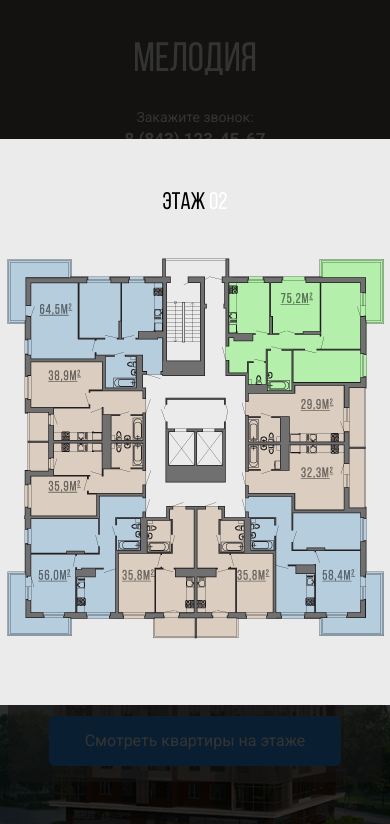
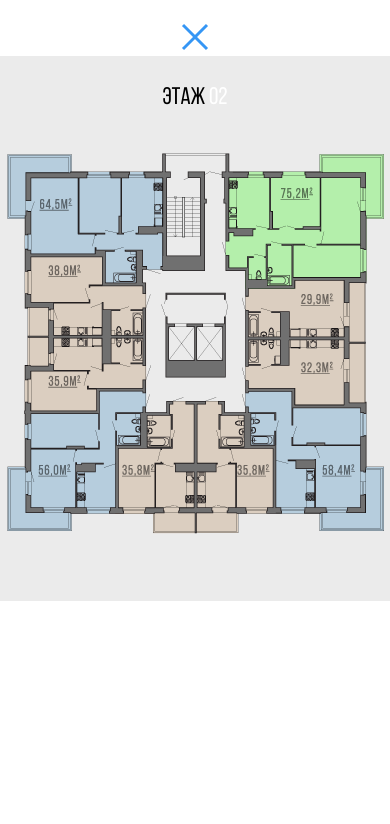
Before and after one commit to vasily1299/melody, a plain HTML site: page index.html in a window 390 px wide. Both pictures are taken after a click on the button "Смотреть квартиры на этаже". Shown: the top 824 px of the page. Drawn offline with nearby package versions, Linux system fonts and the light colour scheme.

Commit message:
Add files via upload

```diff
--- a/css/media.css
+++ b/css/media.css
@@ -40,8 +40,8 @@
     padding-top: 5px;
     padding-bottom: 10px;
   }
-  .modal-dialog{
-    flex-direction:column;
+  .modal,.modal-dialog{
+    flex-direction: column;
   }
   .modal-image{
     width: 100%;
@@ -112,6 +112,11 @@
   .footer-item{
     margin-bottom: 10px;
   }
+  .modal-close-button{
+    position: relative;
+    right: 0;
+    top: 22px;
+  }
 }
 
 @media (max-width: 425px){
```
